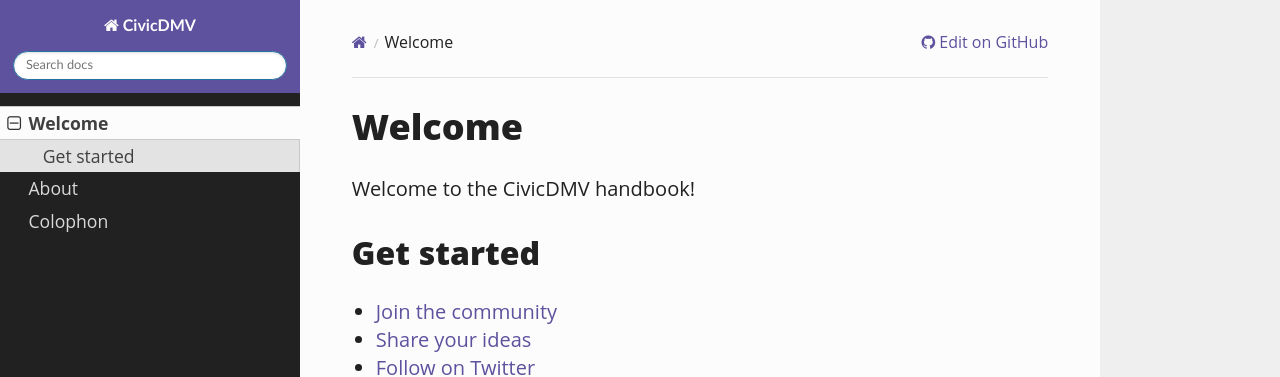
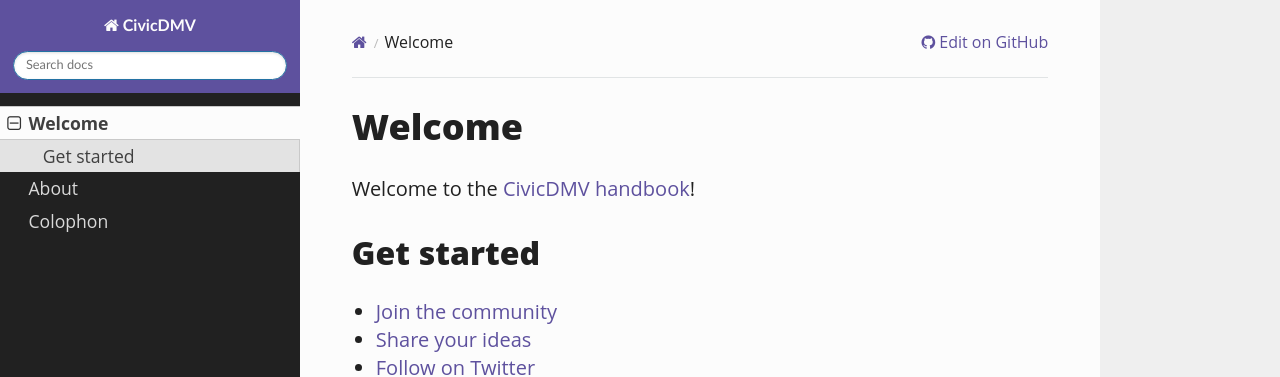
Before and after one commit to civicdmv/handbook, an MkDocs documentation site: the page built from docs/README.md, in a window 1280 px wide. Shown: the top 377 px of the page. Built offline with MkDocs 1.6.1, drawn with Linux system fonts in a browser that asks for light colours; nearby versions of some CDN libraries; old or Windows-style settings are respelled for this version of MkDocs; part of the change alters nothing that is shown.

```diff
--- a/docs/README.md
+++ b/docs/README.md
@@ -1,5 +1,5 @@
 # Welcome
-Welcome to the CivicDMV handbook!
+Welcome to the [CivicDMV handbook](https://civicdmv-handbook.readthedocs.io/en/latest/)!
 
 ## Get started
 
```
